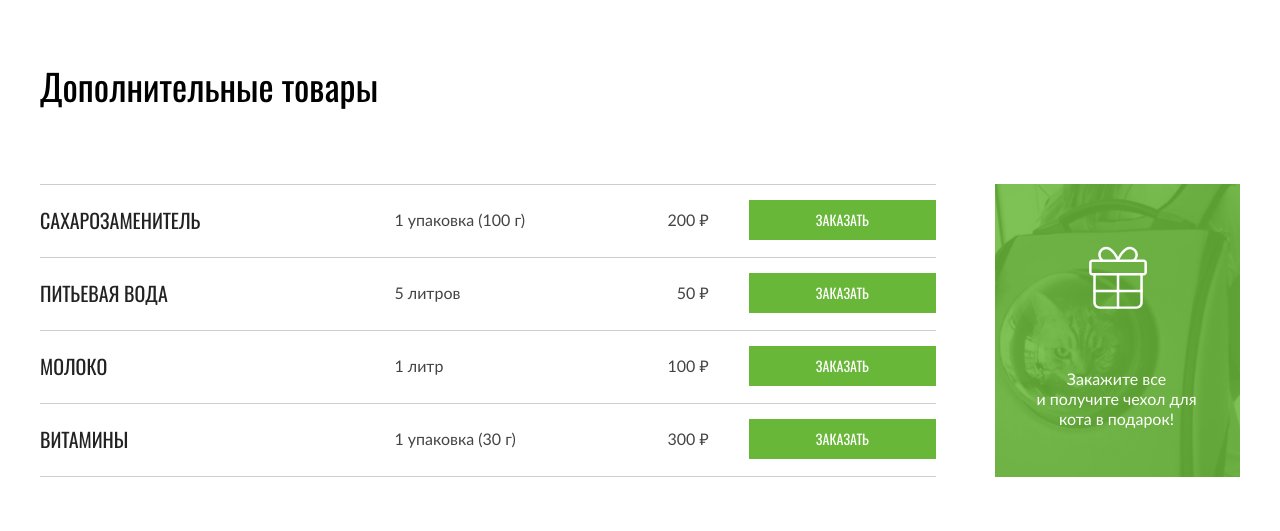
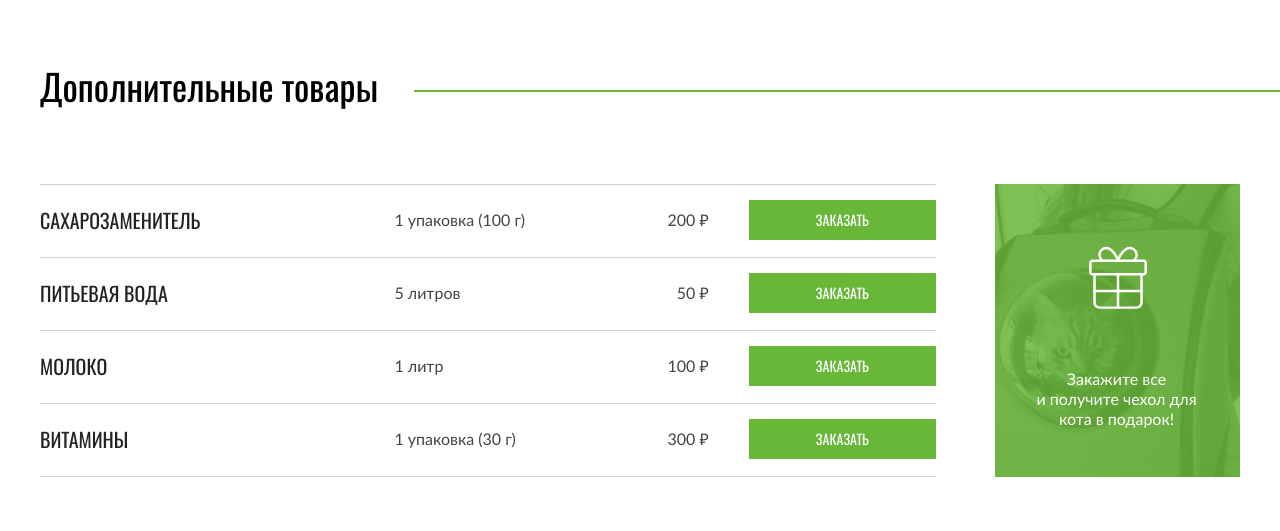
Before and after one commit to htmlacademy-adaptive/2043509-cat-energy-27, a website: page source/catalog.html in a window 1280 px wide. Shown: the part 2033-2564 px from the top of the page. Drawn offline with nearby package versions, Linux system fonts and the light colour scheme; files that its build step writes are made by us from their sources; files whose address does not match are found by name.

Commit message:
Добавляет декоративную полосу доп. товаров

```diff
--- a/source/catalog.html
+++ b/source/catalog.html
@@ -320,9 +320,11 @@
           </li>
         </ul>
       </div>
-      <div class="catalog__additionals container">
-        <h2 class="catalog__additionals-title">Дополнительные товары</h2>
-        <div class="catalog__additional-list-wrapper">
+      <div class="catalog__additionals">
+        <div class="container">
+          <h2 class="catalog__additionals-title">Дополнительные товары</h2>
+        </div>
+        <div class="catalog__additional-list-wrapper  container">
           <ul class="catalog__additionals-list">
             <li class="catalog__additional">
               <div class="catalog__additional-wrapper">
--- a/source/js/index.js
+++ b/source/js/index.js
@@ -83,7 +83,7 @@ function initComparisons() {
     window.addEventListener("mouseup", slideFinish);
     /* Or touched (for touch screens: */
     slider.addEventListener("touchstart", slideReady);
-     /* And released (for touch screens: */
+    /* And released (for touch screens: */
     window.addEventListener("touchend", slideFinish);
     function slideReady(e) {
       /* Prevent any other actions that may occur when moving over the image: */
@@ -111,7 +111,7 @@ function initComparisons() {
       slide(pos);
     }
     function getCursorPos(e) {
-       let a, x = 0;
+      let a, x = 0;
       e = (e.changedTouches) ? e.changedTouches[0] : e;
       /* Get the x positions of the image: */
       a = img.getBoundingClientRect();
--- a/source/sass/blocks/catalog.scss
+++ b/source/sass/blocks/catalog.scss
@@ -288,9 +288,9 @@
 }
 
 .catalog__additionals-title {
-  max-width: 100%;
-  padding: 0 0 36px 0;
-  margin: 0 auto;
+  max-width: 267px;
+  padding: 0 20px 0 20px;
+  margin: 0 auto 36px 0;
   font-weight: 400;
   font-size: 24px;
   line-height: 24px;
@@ -299,22 +299,43 @@
   background-color: #ffffff;
 
   @include bootstrap.tablet {
+    max-width: 412px;
     font-size: 36px;
     line-height: 36px;
     margin-bottom: 80px;
-    padding: 0 0 0 37px;
+    margin-left: 0;
+    padding: 0 36px 0 37px;
   }
 
   @include bootstrap.desktop {
     font-size: 36px;
     line-height: 36px;
-    padding: 0;
-    margin-left: 0;
+    padding: 0 35px 0 40px;
+    margin-left: -40px;
     width: 100%;
+    max-width: 414px;
+  }
+
+  &::before {
+    position: absolute;
+    content: "";
+    width: 200%;
+    height: 2px;
+    background-color: bootstrap.$color-green;
+    left: -200px;
+    top: 15px;
+    z-index: -1;
+
+    @include bootstrap.tablet {
+      top: 22px;
+    }
   }
 }
 
 .catalog__additionals {
+  position: relative;
+  overflow: hidden;
+  z-index: 1;
   margin: 0 auto;
   width: 100%;
 
```
Also changed, not shown: source/sass/global/container.scss (line endings or trailing spaces).
